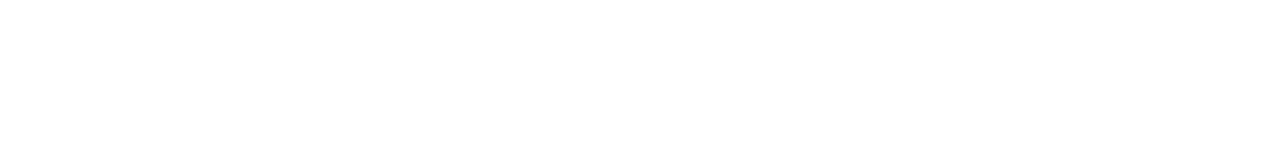
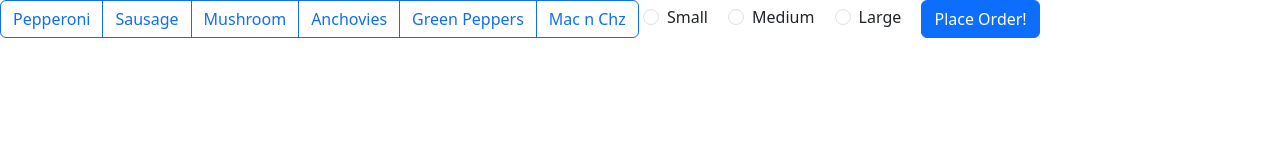
Before and after one commit to pletourneau/pizzaActual, a plain HTML site: page index.html in a window 1280 px wide. Drawn offline with nearby package versions, Linux system fonts and the light colour scheme.

Commit message:
add basic html and alter Pizza constructor to match inputs

```diff
--- a/index.html
+++ b/index.html
@@ -4,9 +4,45 @@
   <meta charset="UTF-8">
   <meta name="viewport" content="width=device-width, initial-scale=1.0">
   <script src="js/scripts.js"></script>
-  <title>Document</title>
+  <link href="https://cdn.jsdelivr.net/npm/bootstrap@5.3.1/dist/css/bootstrap.min.css" rel="stylesheet" integrity="sha384-4bw+/aepP/YC94hEpVNVgiZdgIC5+VKNBQNGCHeKRQN+PtmoHDEXuppvnDJzQIu9" crossorigin="anonymous">
+  <link rel="stylesheet" href="css.styles.css">
+  <title>Pizza Order</title>
 </head>
 <body>
+  <form action="">
+    <div class="btn-group" role="group" aria-label="Basic checkbox toggle button group">
+      <input type="checkbox" class="btn-check toppings" id="btncheck1" autocomplete="off">
+      <label class="btn btn-outline-primary" for="btncheck1">Pepperoni</label>
+
+      <input type="checkbox" class="btn-check toppings" id="btncheck2" autocomplete="off">
+      <label class="btn btn-outline-primary" for="btncheck2">Sausage</label>
+
+      <input type="checkbox" class="btn-check toppings" id="btncheck3" autocomplete="off">
+      <label class="btn btn-outline-primary" for="btncheck3">Mushroom</label>
+      <input type="checkbox" class="btn-check toppings" id="btncheck4" autocomplete="off">
+      <label class="btn btn-outline-primary" for="btncheck4">Anchovies</label>
+
+      <input type="checkbox" class="btn-check toppings" id="btncheck5" autocomplete="off">
+      <label class="btn btn-outline-primary" for="btncheck5">Green Peppers</label>
+
+      <input type="checkbox" class="btn-check toppings" id="btncheck6" autocomplete="off">
+      <label class="btn btn-outline-primary" for="btncheck6">Mac n Chz</label>
+    </div>
+    <div class="form-check form-check-inline">
+      <input class="form-check-input" type="radio" name="inlineRadioOptions" id="inlineRadio1" value="option1">
+      <label class="form-check-label" for="inlineRadio1">Small</label>
+    </div>
+    <div class="form-check form-check-inline">
+      <input class="form-check-input" type="radio" name="inlineRadioOptions" id="inlineRadio2" value="option2">
+      <label class="form-check-label" for="inlineRadio2">Medium</label>
+    </div>
+    <div class="form-check form-check-inline">
+      <input class="form-check-input" type="radio" name="inlineRadioOptions" id="inlineRadio2" value="option2">
+      <label class="form-check-label" for="inlineRadio2">Large</label>
+    </div>
+    <button class="btn btn-primary" type="submit">Place Order!</button>
+  </form>
+
 
 </body>
 </html>
--- a/js/scripts.js
+++ b/js/scripts.js
@@ -4,39 +4,23 @@
 
 // business logic for pizza
 
-function Pizza([topOne, topTwo, topThree], size) {
-  this.toppings = [topOne, topTwo, topThree];
-  this.topTwo = topTwo;
-  this.topThree = topThree;
+function Pizza([pep, saus, mush, anch, grnPep, macChz], size) {
+  this.toppings = [pep, saus, mush, anch, grnPep, macChz];
   this.size = size;
+  this.price = price;
 }
 
 let myPizza = new Pizza(["pep", "mush"], "med")
-// let myPizza = new Pizza(["pep", "mush", "sausage", "babies", "a random shoe", "a copy of Hitchhikers Guide", "a Towel"], "med")
+
 
 Pizza.prototype.cost = function() {
   let price = 0;
   if (this.size === "sm") {
     price += 10;
-    // for (const key in this.toppings) {
-    //   if (key !== undefined) {
-    //     price += 1;
-    //   }
-    // }
   } else if (this.size === "med") {
     price += 15;
-    // for (const key in this.toppings) {
-    //   if (key !== undefined) {
-    //     price += 1;
-    //   }
-    // }
   } else if (this.size === "lg") {
     price += 20;
-    // for (const key in this.toppings) {
-    //   if (key !== undefined) {
-    //     price += 1;
-    //   }
-    // }
   } else {
     console.log("danger will robinson");
   }
@@ -45,7 +29,7 @@ Pizza.prototype.cost = function() {
       price += 1;
     }
   }
-  console.log(price);
+  return this.price;
 }
 
 
```
